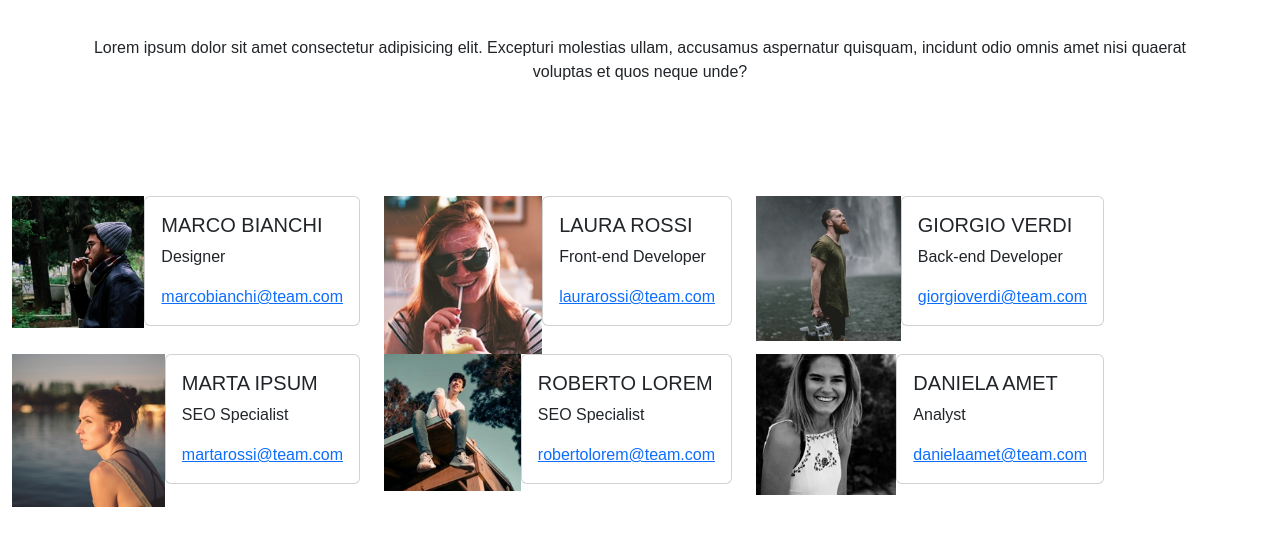
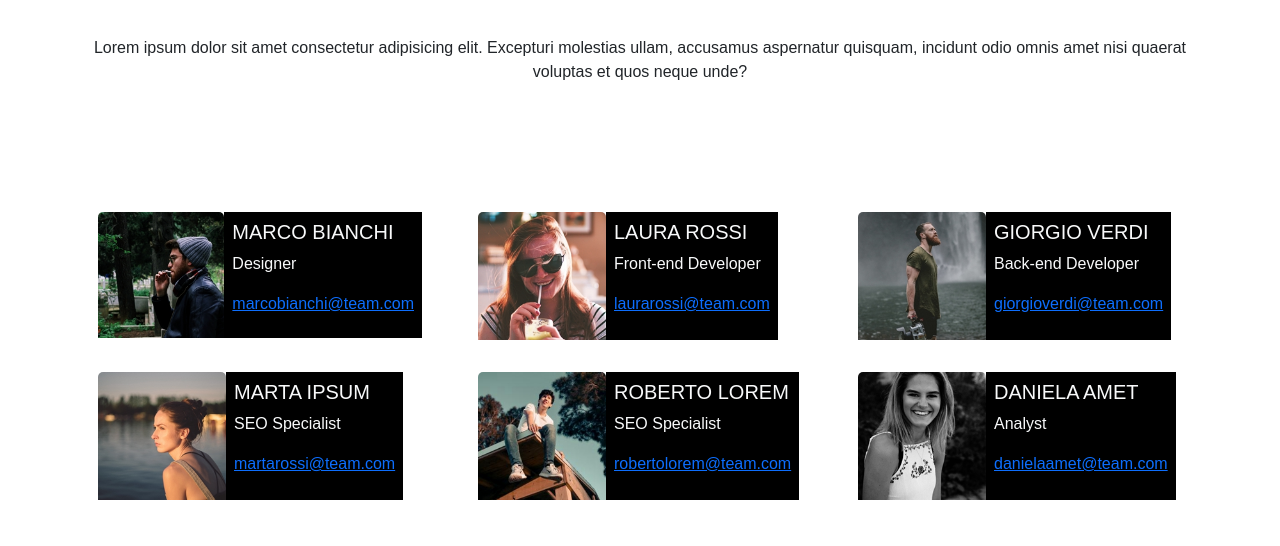
Before and after one commit to EnricoGenovese/js-our-team, a plain HTML site: page index.html in a window 1280 px wide. Shown: the part 116-662 px from the top of the page. Drawn offline with nearby package versions, Linux system fonts and the light colour scheme; a web font is replaced by a local one.

Commit message:
change text colors of, center cards;

```diff
--- a/css/style.css
+++ b/css/style.css
@@ -10,3 +10,9 @@ h1{
     color: var(--title-color);
     font-weight: 900;
 }
+
+
+img {
+    max-width: 128px;
+    max-height: 128px;
+}
--- a/index.html
+++ b/index.html
@@ -17,12 +17,15 @@
 
 <body>
     <div class="container py-5 text-center">
-       <h1>Meet our Team</h1>
-       <p class="py-5">Lorem ipsum dolor sit amet consectetur adipisicing elit. Excepturi molestias ullam, accusamus aspernatur quisquam, incidunt odio omnis amet nisi quaerat voluptas et quos neque unde?</p>
+        <h1>Meet our Team</h1>
+        <p class="py-5">Lorem ipsum dolor sit amet consectetur adipisicing elit. Excepturi molestias ullam, accusamus
+            aspernatur quisquam, incidunt odio omnis amet nisi quaerat voluptas et quos neque unde?</p>
     </div>
     <!-- Container delle card per i membri del team -->
-    <div id="our-team" class="container row">
+    <div class="container">
+        <div id="our-team" class="row">
 
+        </div>
     </div>
 </body>
 
--- a/script/script.js
+++ b/script/script.js
@@ -37,27 +37,6 @@ const teamMembers = [
   }
 ];
 
-// card template: da aggiungere con un ciclo per ogni oggetto dell'array teamMembers
-
-/*
-<div class="row d-flex">
-    <div class="w-25">
-        <img src="" class="card-img-top" alt="...">
-    </div>
-    <div class="col-sm-6 col-md-4 mb-3 mb-sm-0">
-        <div class="card">
-            <div class="card-body">
-                <h5 id="name" class="card-title text-uppercase">Special title treatment</h5>
-                <p id="role" class="card-text">With supporting text below as a natural lead-in to additional
-                    content.</p>
-                <a id="email" class="py-1">Go somewhere</a>
-            </div>
-        </div>
-    </div>
-</div>
-*/
-
-
 
 addCard();
 
@@ -66,25 +45,24 @@ function addCard() {
   let teamCards = "";
   //
   for(let member of teamMembers) {
-    teamCards +=
-    `
-    <div class="col-sm-6 col-md-6 col-lg-4">
-      <div class="d-flex">
-        <div>
-          <img src="./${member.img}" class="card-img-top" alt="${member.name}">
-        </div>
-        <div>
-          <div class="card">
-            <div class="card-body">
-              <h5 id="name" class="card-title text-uppercase">${member.name}</h5>
-              <p id="role" class="card-text">${member.role}</p>
-              <a id="email" class="py-1">${member.email}</a>
+    teamCards += `
+    <div class="col-sm-12 col-md-6 col-lg-4">
+      <div>
+        <div class="card border-0">
+            <div class="card-body d-flex">
+                <div>
+                    <img src="./${member.img}" class="card-img-top" alt="${member.name}">
+                </div>
+                <div class="p-2 bg-black">
+                  <h5 id="name" class="card-title text-uppercase text-light">${member.name}</h5>
+                  <p id="role" class="card-text text-light">${member.role}</p>
+                  <a id="email" class="py-1">${member.email}</a>
+                </div>
             </div>
           </div>
         </div>
       </div>
-    </div>
-    `;
+    </div>`;
   }
   //
   ourTeam.innerHTML = teamCards;
```
